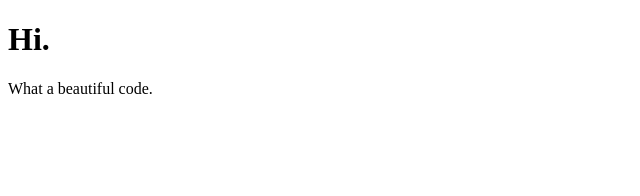
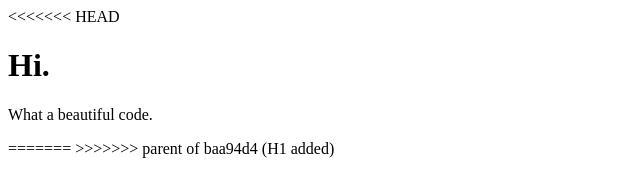
Before and after one commit to jamtjamt/git-try, a plain HTML site: page index.html in a window 1280 px wide. Shown: the whole page, without its empty margins (0-640 px from the left). Drawn offline with Linux system fonts and the light colour scheme.

Commit message:
final test

```diff
--- a/index.html
+++ b/index.html
@@ -7,7 +7,11 @@
     <title>Document</title>
 </head>
 <body>
+<<<<<<< HEAD
     <h1>Hi.</h1>
     <p>What a beautiful code.</p>
+=======
+
+>>>>>>> parent of baa94d4 (H1 added)
 </body>
 </html>
```
